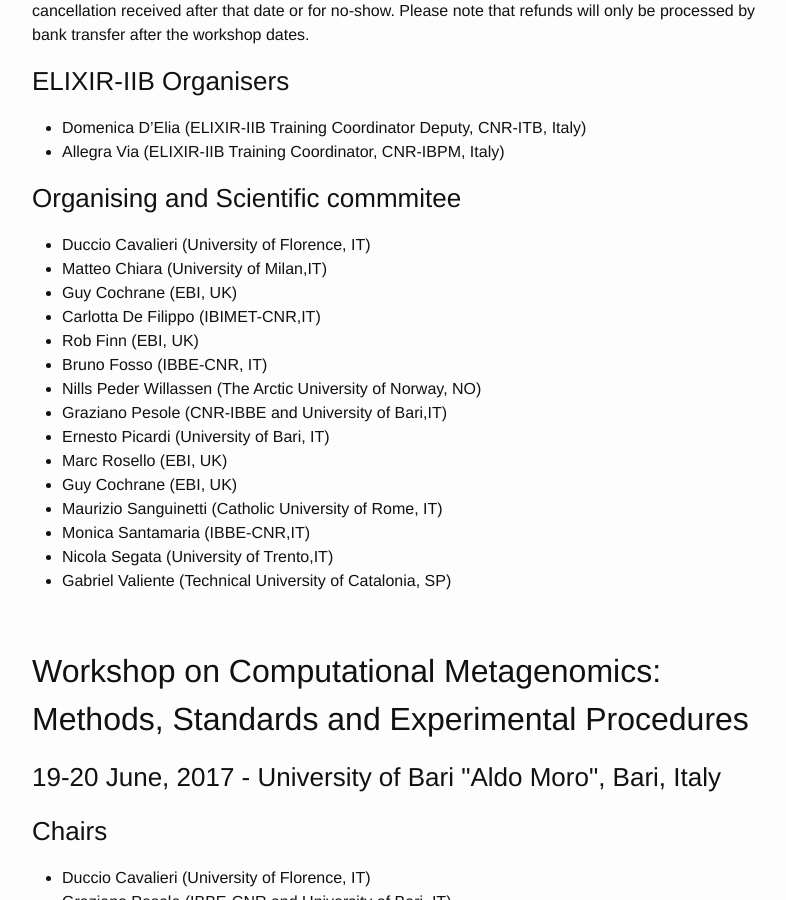
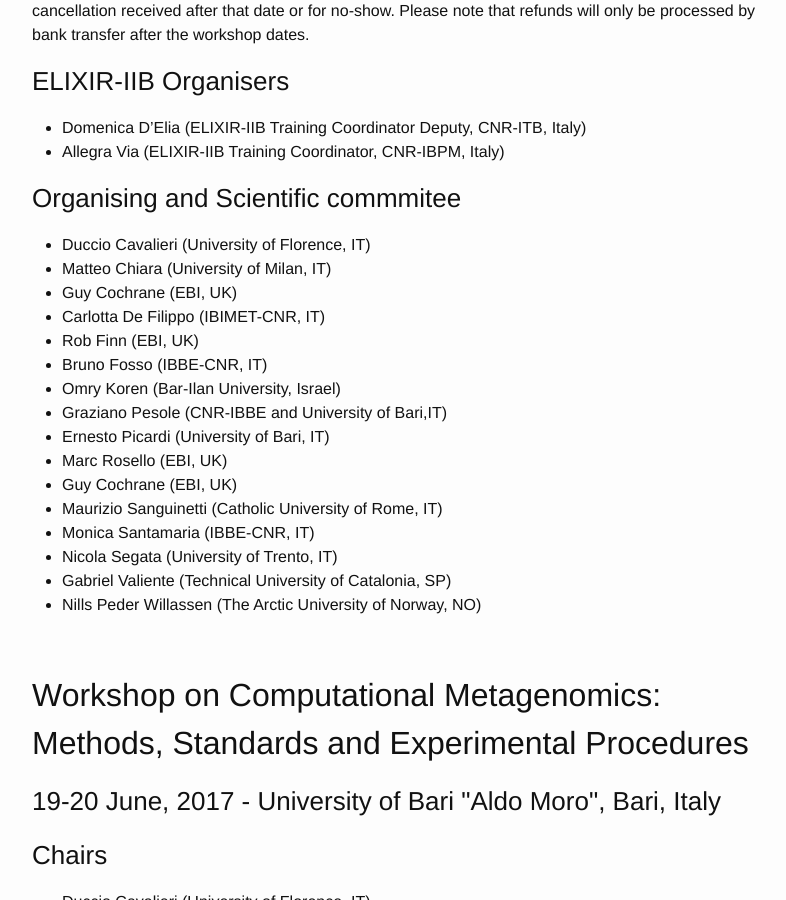
Before and after one commit to ELIXIR-IIB-training/website, a Jekyll site: the page built from _posts/2017-06-19-metagenomics-workshop-and-school-bari.md, in a window 1280 px wide and 900 px high, scrolled down 2204 px. Shown: the whole window, without its empty margins (238-1024 px from the left). Built offline with Jekyll 4.4.1, drawn with Linux system fonts in a browser that asks for light colours.

Commit message:
metagenomics scientific committee update

```diff
--- a/_posts/2017-06-19-metagenomics-workshop-and-school-bari.md
+++ b/_posts/2017-06-19-metagenomics-workshop-and-school-bari.md
@@ -116,20 +116,21 @@ Please note that refunds will only be processed by bank transfer after the works
 
 ### Organising and Scientific commmitee
 - Duccio Cavalieri (University of Florence, IT)
-- Matteo Chiara (University of Milan,IT)
+- Matteo Chiara (University of Milan, IT)
 - Guy Cochrane (EBI, UK)
-- Carlotta De Filippo (IBIMET-CNR,IT)
+- Carlotta De Filippo (IBIMET-CNR, IT)
 - Rob Finn (EBI, UK)
 - Bruno Fosso (IBBE-CNR, IT)
-- Nills Peder Willassen (The Arctic University of Norway, NO)
+- Omry Koren (Bar-Ilan University, Israel)
 - Graziano Pesole (CNR-IBBE and University of Bari,IT)
 - Ernesto Picardi (University of Bari, IT)
 - Marc Rosello (EBI, UK)
 - Guy Cochrane (EBI, UK)
 - Maurizio Sanguinetti (Catholic University of Rome, IT)
-- Monica Santamaria (IBBE-CNR,IT)
-- Nicola Segata (University of Trento,IT)
+- Monica Santamaria (IBBE-CNR, IT)
+- Nicola Segata (University of Trento, IT)
 - Gabriel Valiente (Technical University of Catalonia, SP)
+- Nills Peder Willassen (The Arctic University of Norway, NO)
 
 <br>
 
```
